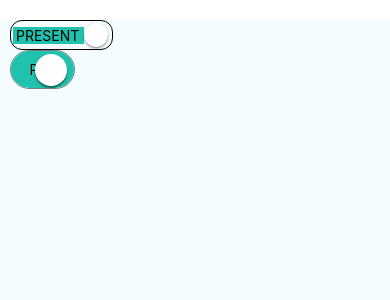
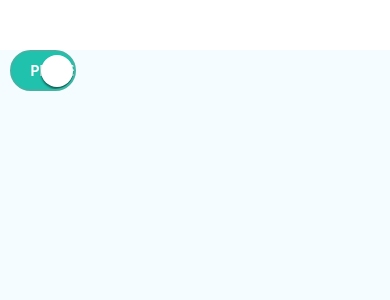
Before and after one commit to prsn/react-native-toggle-switch, a React Native app: screen / in a window 390 px wide. Shown: the top 300 px of the page. Built offline with nearby package versions, Linux system fonts and the light colour scheme.

Commit message:
UI improvements

```diff
--- a/App.js
+++ b/App.js
@@ -78,10 +78,11 @@ export default class App extends Component<Props> {
     return (
       <View style={styles.container}>
         {/* <Switch text={{on: 'PRESENT', off: 'ABSENT'}} color={{indicator: 'white', active: 'rgba(32, 193, 173, 1)', inactive:  'rgba( 247, 247, 247, 1)'}} active={false}/> */}
-        <Switch text={{on: 'PRESENT', off: 'ABSENT'}} color={{indicator: 'white', active: 'rgba(32, 193, 173, 1)', inactive:  'rgba( 247, 247, 247, 1)'}} active={true}/>
+        {/* <Switch text={{on: 'PRESENT', off: 'ABSENT'}} color={{indicator: 'white', active: 'rgba(32, 193, 173, 1)', inactive:  'rgba( 247, 247, 247, 1)'}} active={true}/> */}
         <ScrollSwitch
-          text={{on: 'PRES', off: 'ABSENT'}}
-          color={{indicator: 'white', active: 'rgba(32, 193, 173, 1)', inactive:  'rgba( 247, 247, 247, 1)'}}
+          text={{on: 'PRESENT', off: 'ABSENT', activeTextColor: 'white', inactiveTextColor: '#B7B8BA'}}
+          textStyle={{fontWeight: 'bold'}}
+          color={{indicator: 'white', active: 'rgba(32, 193, 173, 1)', inactive:  'rgba( 247, 247, 247, 1)', activeBorder: '#41B4A4', inactiveBorder: '#E9E9E9'}}
           active={true}
           onValueChange={(val) => {
             console.log(val)
@@ -98,7 +99,7 @@ const styles = StyleSheet.create({
     justifyContent: 'flex-start',
     alignItems: 'flex-start',
     backgroundColor: '#F5FCFF',
-    marginTop: 20,
+    marginTop: 50,
     paddingLeft: 10
   },
   welcome: {
--- a/scrollview-switch.js
+++ b/scrollview-switch.js
@@ -1,5 +1,5 @@
 import React from 'react';
-import { ScrollView, View, Text, StyleSheet, TouchableWithoutFeedback } from 'react-native';
+import { ScrollView, View, Text, StyleSheet, TouchableWithoutFeedback, TouchableOpacity } from 'react-native';
 
 class ScrollSwitch extends React.Component {
   constructor(...props) {
@@ -86,35 +86,40 @@ class ScrollSwitch extends React.Component {
       this.scrolRef.scrollTo({x: 0, y: 0, animated: true})
       this.toggleActive(true);
     }
-    this.setState({
-      opacity: 1
-    });
+    // this.setState({
+    //   opacity: 1
+    // });
+    this.touchableOpacity.setOpacityTo(1,300);
   }
 
   onDragStart = (e) => {
-    this.setState({
-      opacity: 0.5
-    });
+    // this.setState({
+    //   opacity: 0.5
+    // });
+    this.touchableOpacity.setOpacityTo(0.5,300);
   }
 
   render() {
-    const { text: { on = 'ON', off = 'OFF' }, color: { active, inactive, indicator }} = this.props;
+    const { text: { on = 'ON', off = 'OFF', activeTextColor, inactiveTextColor }, color: { active, inactive, indicator, activeBorder, inactiveBorder }, textStyle = {}} = this.props;
     const { width, isActive, opacity, height: { viewPort: viewPortHeight } } = this.state;
     const left = isActive ? 0 : (width.left + 8) * -1;
     console.log(this.state);
     const viewPortWidth = Math.max(width.left, width.right) + width.indicator + 10 + viewPortHeight / 2 + 3;
 
     return (
+      <TouchableOpacity  onPress={this.toggleSwitch} activeOpacity={1} ref = {ref => this.touchableOpacity = ref}>
       <View
         style={[
           styles.viewPort,
           {
             width: viewPortWidth,
-            backgroundColor: 'transparent',
+            // backgroundColor: 'transparent',
             opacity: 1,
             borderColor: 'rgba(0,0,0,0.5)',
             borderRadius: viewPortHeight / 2,
-            borderWidth: 1
+            borderWidth: 2,
+            borderColor: isActive ? activeBorder : inactiveBorder,
+            backgroundColor: isActive? active: inactive
           }
         ]}
         onLayout={ this.setViewPortWidth }>
@@ -141,12 +146,16 @@ class ScrollSwitch extends React.Component {
               ]}
               onLayout={ this.setLeftWidth }
               >
-              <Text style={{alignSelf: 'center', flexGrow: on.length > off.length ? 0 : 1, textAlign: 'center'}}>
+              <Text style={[{alignSelf: 'center',
+              flexGrow: on.length > off.length ? 0 : 1,
+              textAlign: 'center',
+              color: isActive ? activeTextColor : inactiveTextColor
+              }, textStyle]}>
                 {on}
               </Text>
             </View>
             <TouchableWithoutFeedback onPress={this.toggleSwitch}>
-              <View style={[styles.indicatorWrapper]}>
+              <View style={[styles.indicatorWrapper,  {justifyContent: isActive ? 'flex-end' : 'flex-start'}]}>
                 <View
                   style={[
                     styles.indicator,
@@ -162,13 +171,18 @@ class ScrollSwitch extends React.Component {
               ]}
               onLayout={ this.SetRightWidth }
             >
-              <Text style={{ alignSelf: 'center', flexGrow: on.length > off.length ? 1 : 0, textAlign: 'center'}}>
+              <Text style={[{ alignSelf: 'center',
+              flexGrow: on.length > off.length ? 1 : 0,
+               textAlign: 'center',
+               color: isActive ? activeTextColor : inactiveTextColor
+               }, textStyle]}>
                 {off}
               </Text>
             </View>
           </View>
         </ScrollView>
       </View>
+      </TouchableOpacity>
     );
   }
 }
```
